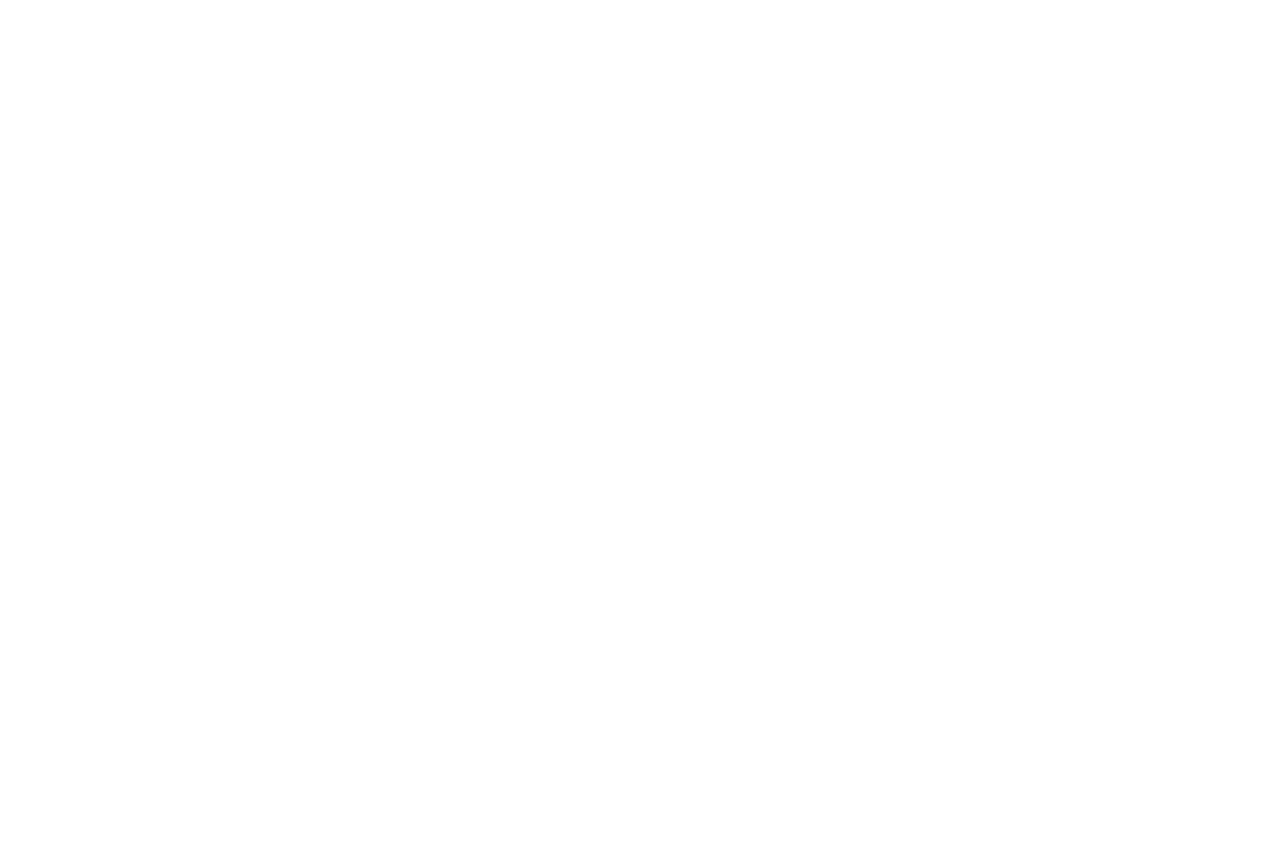
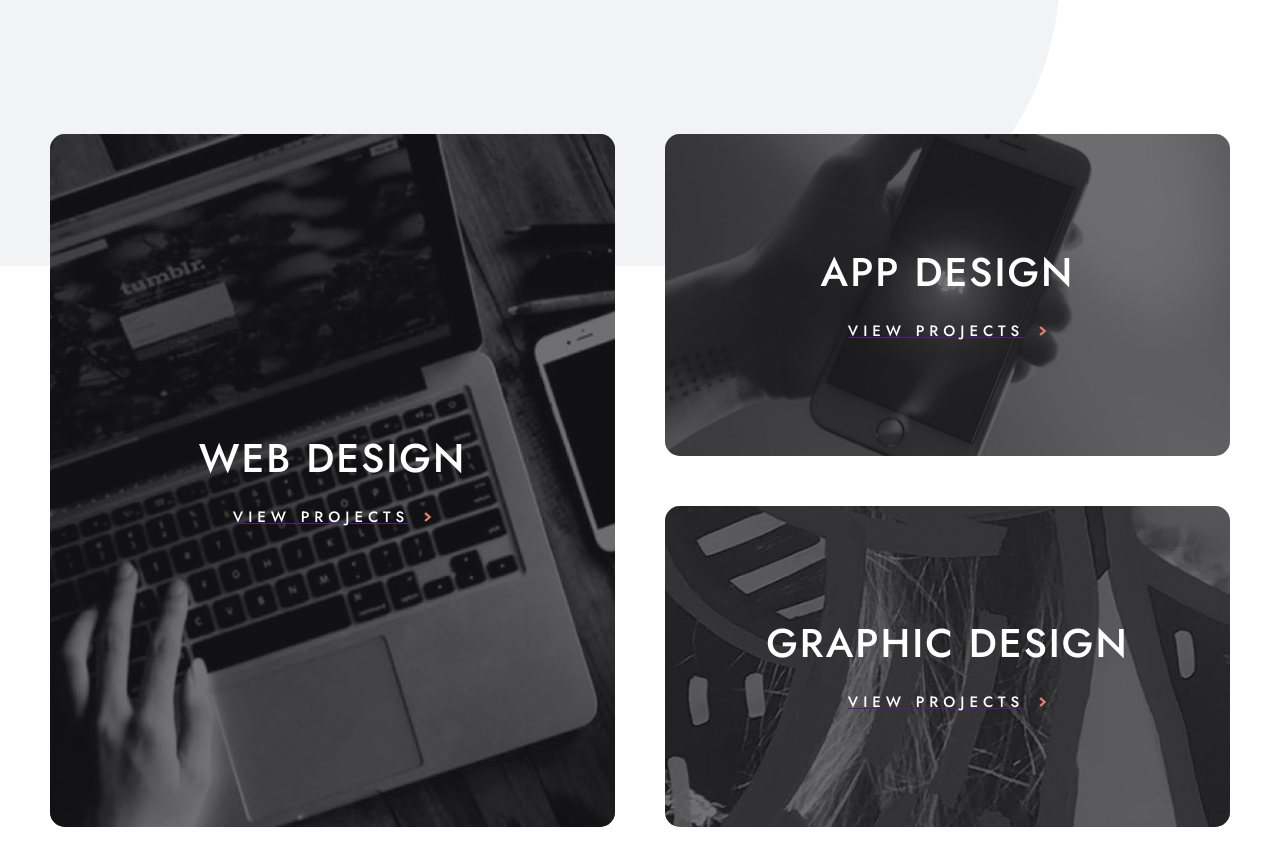
Before and after one commit to Amusah/Designo, a React (Vite) app: page / in a window 1280 px wide. Shown: the part 740-1606 px from the top of the page. Before the commit the page ends 800 px from the top, so only its background shows below. Built offline with nearby package versions, Linux system fonts and the light colour scheme.

Commit message:
Services section

```diff
--- /dev/null
+++ b/src/Components/Blob.jsx
@@ -0,0 +1,11 @@
+import React from 'react';
+
+import styles from './Blob.module.scss';
+
+const Blob = ({ type }) => {
+  return (
+    <div className={styles[type]}></div>
+  )
+}
+
+export default Blob;
--- /dev/null
+++ b/src/Components/Blob.module.scss
@@ -0,0 +1,16 @@
+.left{
+  width: 106rem;
+  height: 59rem;
+  background-color: var(--lightGrey);
+  border-radius: 29.7rem 29.7rem 29.7rem 0;
+  position: absolute;
+  left: 0%;
+  top: 52%;
+  z-index: -2;
+}
+
+@media screen and (width <= 1080px){
+  .left{
+    display: none;
+  }
+}
--- a/src/Components/Hero.jsx
+++ b/src/Components/Hero.jsx
@@ -3,6 +3,7 @@ import React from "react";
 import Button from './Button';
 import { home } from "../assets";
 import styles from './Hero.module.scss';
+import Blob from "./Blob";
 
 const { blob, phone } = home.desktop;
 
@@ -25,6 +26,7 @@ const Hero = () => {
           <img className={styles.blob} src={blob} alt="background blob image" />
         </div>
       </div>
+      <Blob type={'left'}/>
     </section>
   );
 };
--- a/src/Components/Hero.module.scss
+++ b/src/Components/Hero.module.scss
@@ -80,6 +80,10 @@
     padding: 8rem 0 0;
     // overflow: visible;
     // overflow-x: hidden !important;
+
+     @-moz-document url-prefix(){
+      padding: 25rem 0 0;
+     }
   }
 
   .heroText {
@@ -168,6 +172,9 @@
     bottom: 5%;
     // bottom: 30%;
     // z-index: 3;
+    // @-moz-document url-prefix(){
+    //   bottom: 5%
+    // }
   }
 
   .blob {
@@ -203,3 +210,13 @@
     max-width: 80%;
   }
 }
+
+@media screen and (width <= 470px){
+  .phone{
+    bottom: 10%;
+
+    @-moz-document url-prefix() {
+      bottom: 5%;
+    }
+  }
+}
--- /dev/null
+++ b/src/Components/Services.jsx
@@ -0,0 +1,49 @@
+import React from 'react';
+
+import styles from './Services.module.scss';
+
+import { home, shared } from '../assets';
+
+const { webDesignlg, appDesign, graphicDesign } = home.desktop;
+const { rightArrow } = shared.desktop;
+
+const Services = () => {
+  return (
+    <div className={styles.servicesContainer}>
+      <div className={`${styles.service} ${styles.webDesign}`}>
+        <img className={styles.img} src={webDesignlg} alt="laptop image" />
+        <div className={styles.overlay}>
+          <h2>Web Design</h2>
+          <a className={styles.link} href="">
+            <h3>View projects</h3>
+            <img src={rightArrow} alt="right arrow icon" />
+          </a>
+        </div>
+      </div>
+
+      <div className={`${styles.service} ${styles.appDesign}`}>
+        <img className={styles.img} src={appDesign} alt="mobile phone" />
+        <div className={styles.overlay}>
+          <h2>App Design</h2>
+          <a className={styles.link} href="">
+            <h3>View projects</h3>
+            <img src={rightArrow} alt="right arrow icon" />
+          </a>
+        </div>
+      </div>
+
+      <div className={`${styles.service} ${styles.graphicDesign}`}>
+        <img className={styles.img} src={graphicDesign} alt="graphics design" />
+        <div className={styles.overlay}>
+          <h2>Graphic Design</h2>
+          <a className={styles.link} href="">
+            <h3>View projects</h3>
+            <img src={rightArrow} alt="right arrow icon" />
+          </a>
+        </div>
+      </div>
+    </div>
+  );
+}
+
+export default Services;
--- /dev/null
+++ b/src/Components/Services.module.scss
@@ -0,0 +1,106 @@
+@import "../mixins.scss";
+
+.servicesContainer {
+  width: 100%;
+  display: grid;
+  grid-template-columns: repeat(2, 1fr);
+  gap: 8rem;
+  margin-top: 15rem;
+  padding: 0 0 15rem;
+}
+
+.service {
+  position: relative;
+  cursor: pointer;
+  display: flex;
+  justify-content: center;
+  align-items: center;
+
+  .img {
+    width: 100%;
+    height: 100%;
+    border-radius: 1.5rem;
+  }
+}
+
+.overlay {
+  position: absolute;
+  background: rgba(#1d1c1e, 0.6);
+  width: 100%;
+  height: 100%;
+  display: flex;
+  flex-direction: column;
+  justify-content: center;
+  align-items: center;
+  gap: 2.4rem;
+  border-radius: 1.5rem;
+  transition: all 0.3s ease-out;
+
+  &:hover {
+    background: rgba(#e78168, 0.6);
+  }
+
+  h2 {
+    color: var(--white);
+    text-transform: uppercase;
+    @include font-h2();
+  }
+
+  .link {
+    display: flex;
+    gap: 1.5rem;
+    align-items: center;
+  }
+
+  h3 {
+    color: var(--white);
+    text-transform: uppercase;
+    font-size: 1.5rem;
+    font-weight: 500;
+    letter-spacing: 0.5rem;
+  }
+
+  img {
+    width: 0.8rem;
+    height: 1rem;
+  }
+}
+
+.webDesign {
+  grid-row: span 2;
+}
+
+
+@media screen and (width <= 1290px) {
+  .servicesContainer {
+    gap: 5rem;
+  }
+}
+
+@media screen and (width <= 850px) {
+  .servicesContainer {
+    grid-template-columns: repeat(1, 1fr);
+    gap: 3rem;
+  }
+
+  .service {
+    height: 20rem;
+    width: 100%;
+  }
+
+}
+
+@media screen and (width <= 660px) {
+  .servicesContainer {
+    padding-left: 2rem;
+    padding-right: 2rem;
+  }
+
+  .overlay {
+    gap: 1rem;
+
+    h2 {
+      font-size: 2.8rem;
+    }
+  }
+}
--- a/src/assets/index.js
+++ b/src/assets/index.js
@@ -5,17 +5,32 @@ import logoDark from "./shared/desktop/logo-dark.png";
 import logoLight from "./shared/desktop/logo-light.png";
 import close from "./shared/mobile/icon-close.svg";
 import hamburger from "./shared/mobile/icon-hamburger.svg";
-import blob from './home/desktop/bg-pattern-hero-home.svg';
-import phone from './home/desktop/image-hero-phone.png';
+import rightArrow from "./shared/desktop/icon-right-arrow.svg";
+import blob from "./home/desktop/bg-pattern-hero-home.svg";
+import phone from "./home/desktop/image-hero-phone.png";
+import webDesignlg from "./home/desktop/image-web-design-large.jpg";
+import webDesignsm from "./home/desktop/image-web-design-small.jpg";
+import graphicDesign from "./home/desktop/image-graphic-design.jpg";
+import appDesign from "./home/desktop/image-app-design.jpg";
 
 export const home = {
-  desktop: { friendly, passionate, resourceful, blob, phone },
+  desktop: {
+    friendly,
+    passionate,
+    resourceful,
+    blob,
+    phone,
+    webDesignlg,
+    webDesignsm,
+    graphicDesign,
+    appDesign
+  },
 };
 
 export const shared = {
-  desktop: { logoDark, logoLight },
-  mobile: { close, hamburger }
-}
+  desktop: { logoDark, logoLight, rightArrow },
+  mobile: { close, hamburger },
+};
 
 // export const shared = [
 //   { logoDark, logoLight },
--- a/src/index.scss
+++ b/src/index.scss
@@ -19,12 +19,17 @@ body {
 :root {
   /*** Primary colors ***/
   --peach: #e78168;
+  --peach-rgb: rgb(231, 129, 107);
   --black: #1d1c1e;
+  --black-rgb: rgb(29, 28, 30);
   --white: #ffffff;
+  --white-rgb: rgb(255, 255, 255);
 
   /*** Secondary colors ***/
   --lightPeach: #ffad9b;
+  --lightPeach-rgb: rgb(255, 173, 155);
   --darkGrey: #333136;
+  --darkGrey-rgb: rgb(51, 49, 54);
   --lightGrey: #f1f3f5;
 }
 
@@ -37,6 +42,7 @@ body {
 
 .container {
   padding: 0 15rem;
+  // position: relative;
 }
 
 .displayNav{
--- a/src/pages/Homepage.jsx
+++ b/src/pages/Homepage.jsx
@@ -2,12 +2,14 @@ import React from 'react';
 
 import Navbar from '../Components/Navbar';
 import Hero from '../Components/Hero';
+import Services from '../Components/Services';
 
 function Homepage({ toggle, setToggle}) {
   return (
     <div>
       <Navbar toggle={toggle} setToggle={setToggle} />
       <Hero />
+      <Services />
     </div>
   )
 }
```
